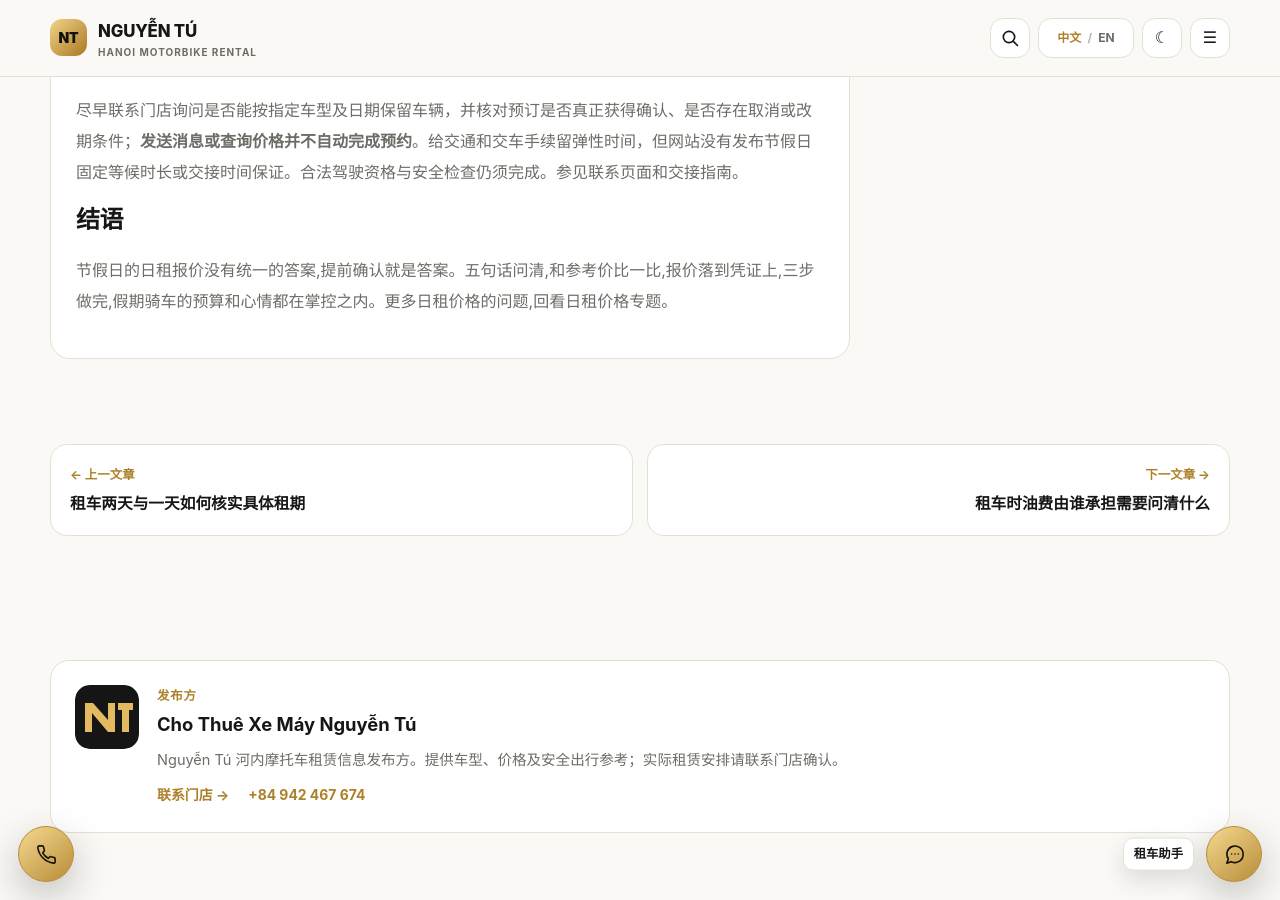
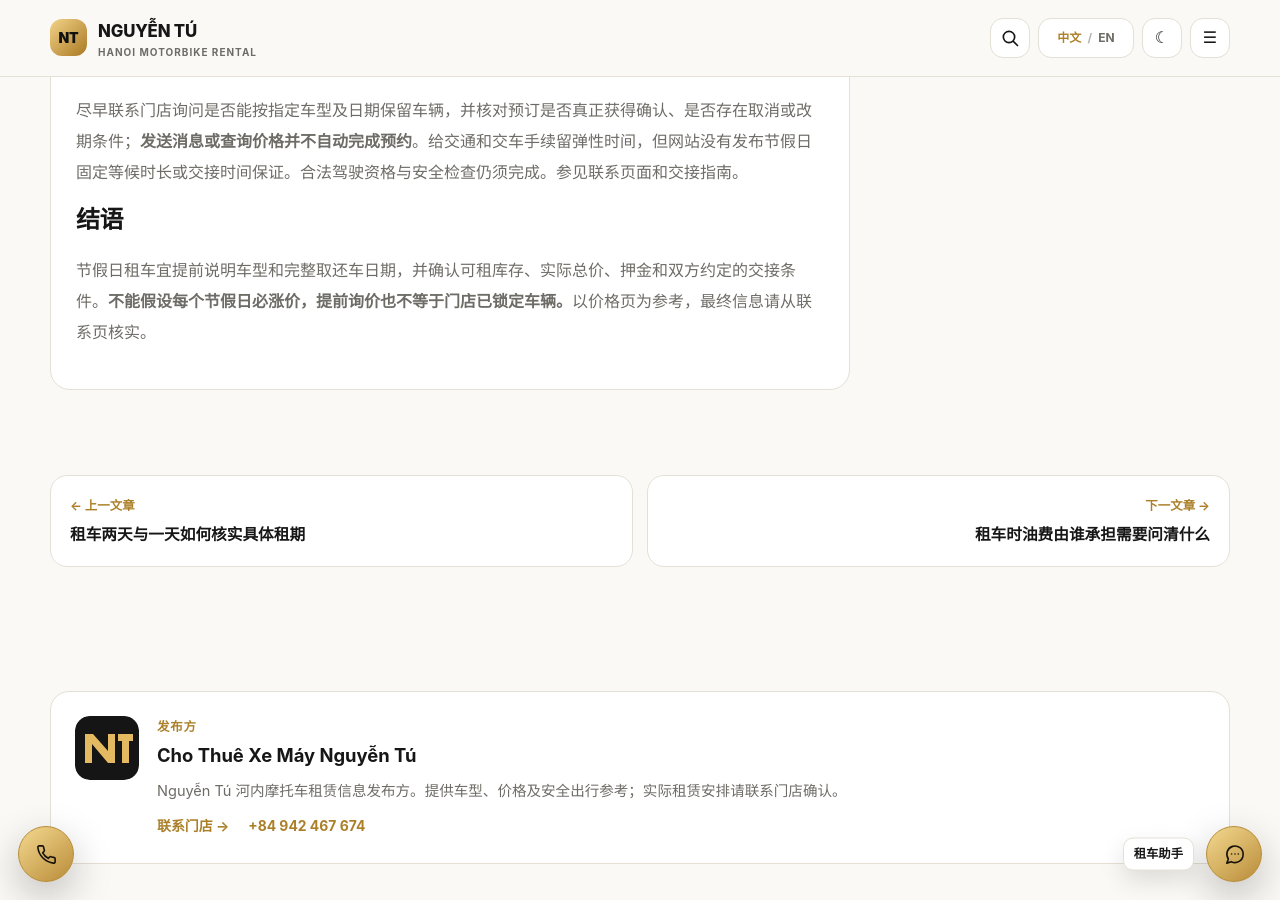
Before and after one commit to thuexemayhanoi/china, a Jekyll site: the page built from _posts/2026-10-11-hanoi-pricing-daily-15.md, in a window 1280 px wide and 900 px high, scrolled down 1303 px. Built offline with Jekyll 4.4.1, drawn with Linux system fonts in a browser that asks for light colours.

Commit message:
seo(china): align AEO conclusion with fact-checked answers 2026-10-11-hanoi-pricing-daily-15.md

```diff
--- a/_posts/2026-10-11-hanoi-pricing-daily-15.md
+++ b/_posts/2026-10-11-hanoi-pricing-daily-15.md
@@ -37,4 +37,4 @@ publication_method: "automated_qa"
 
 ## 结语
 
-节假日的日租报价没有统一的答案,提前确认就是答案。五句话问清,和参考价比一比,报价落到凭证上,三步做完,假期骑车的预算和心情都在掌控之内。更多日租价格的问题,回看[日租价格专题](/topics/pricing/daily/)。
+节假日租车宜提前说明车型和完整取还车日期，并确认可租库存、实际总价、押金和双方约定的交接条件。**不能假设每个节假日必涨价，提前询价也不等于门店已锁定车辆。**以[价格页](/prices/)为参考，最终信息请从[联系页](/contact/)核实。
```
